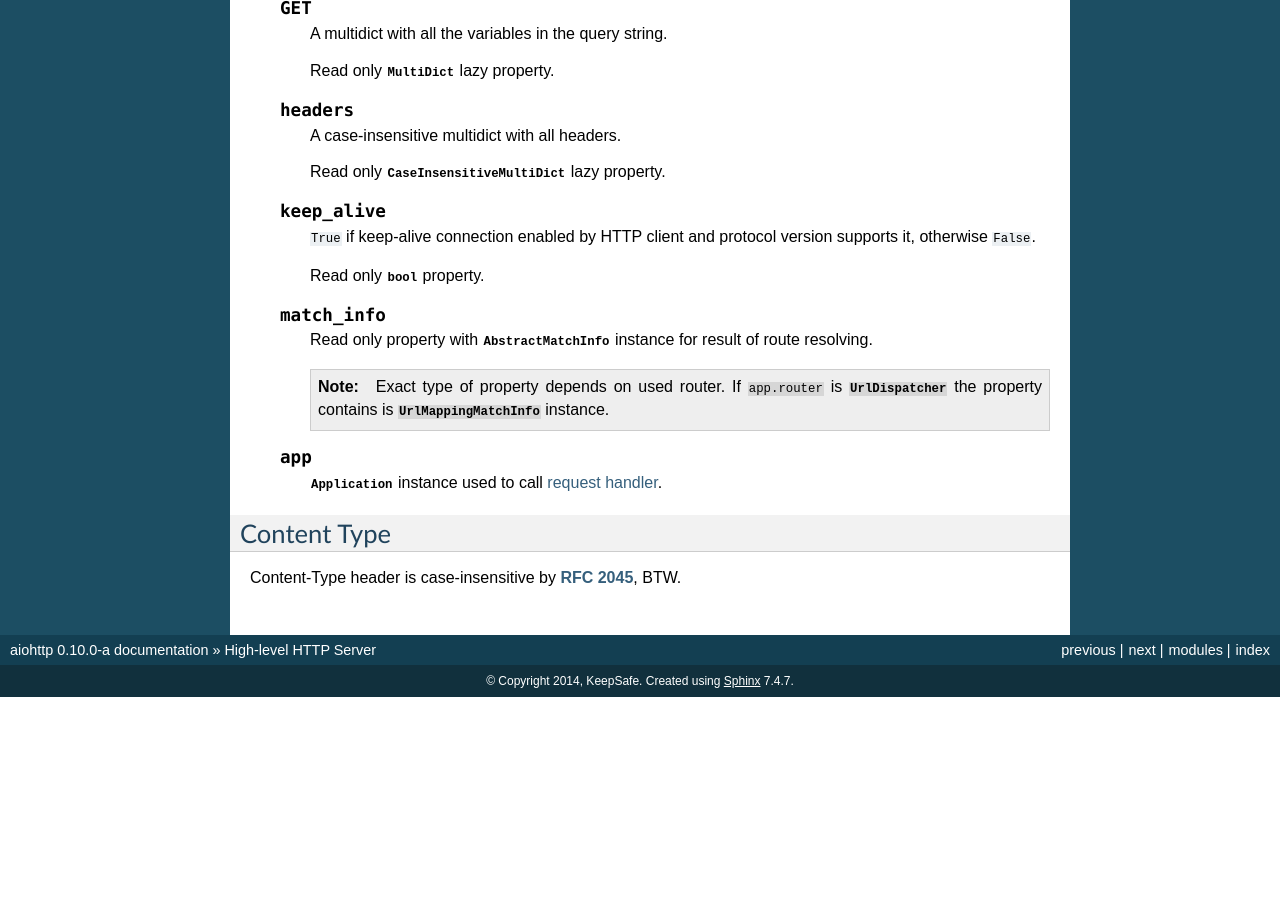
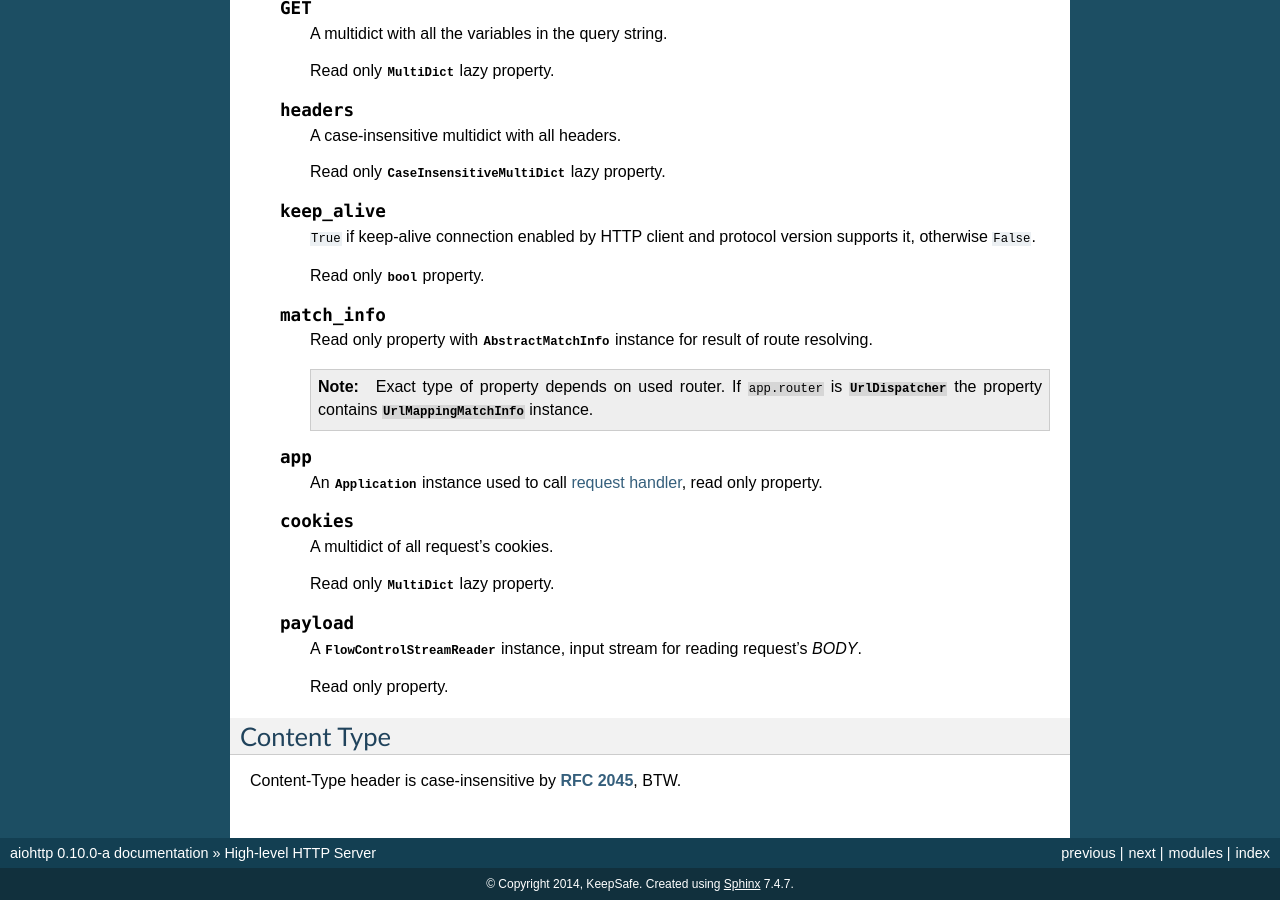
Before and after one commit to MegaDev007/aiohttp, a Sphinx documentation site: the page built from docs/web.rst, in a window 1280 px wide and 900 px high, scrolled down 2238 px. Built offline with Sphinx 7.4.7, drawn with Linux system fonts in a browser that asks for light colours; before the commit the page ends 2935 px from its top, so only the background shows below that; some of the changed text lies outside the part shown.

Commit message:
Work on docs

```diff
--- a/docs/web.rst
+++ b/docs/web.rst
@@ -173,13 +173,28 @@ positional parameter.
       .. note::
 
          Exact type of property depends on used router.  If
-         ``app.router`` is :class:`UrlDispatcher` the property contains is
+         ``app.router`` is :class:`UrlDispatcher` the property contains
          :class:`UrlMappingMatchInfo` instance.
 
    .. attribute:: app
 
-      :class:`Application` instance used to call :ref:`request handler
-      <web-handler>`.
+      An :class:`Application` instance used to call :ref:`request handler
+      <web-handler>`, read only property.
+
+   .. attribute:: cookies
+
+      A multidict of all request's cookies.
+
+      Read only :class:`~aiohttp.multidict.MultiDict` lazy property.
+
+   .. attribute:: payload
+
+      A :class:`~aiohttp.streams.FlowControlStreamReader` instance,
+      input stream for reading request's *BODY*.
+
+      Read only property.
+
+
 
 
 Content Type
```
